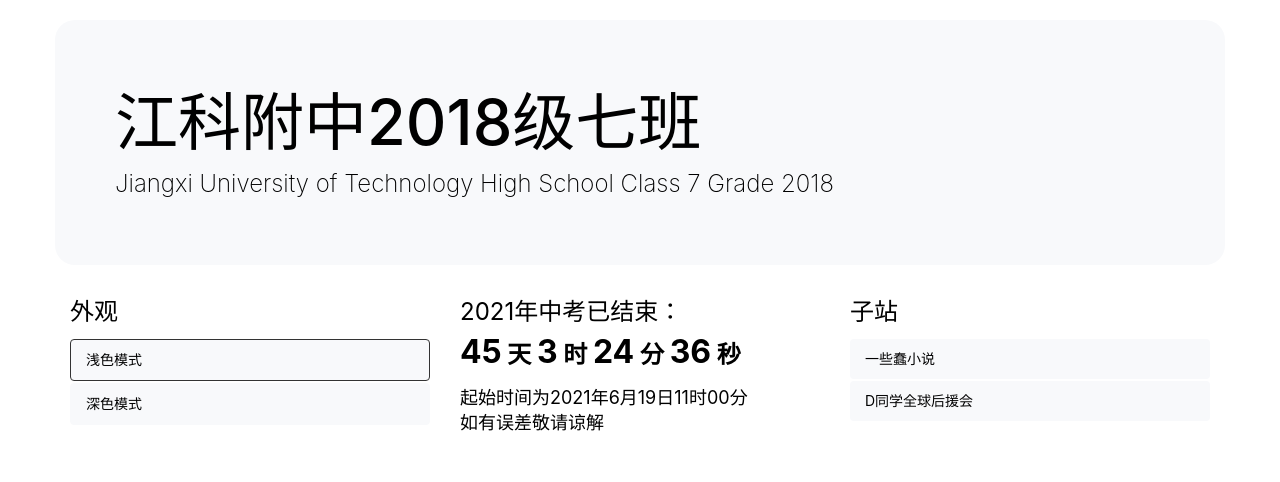
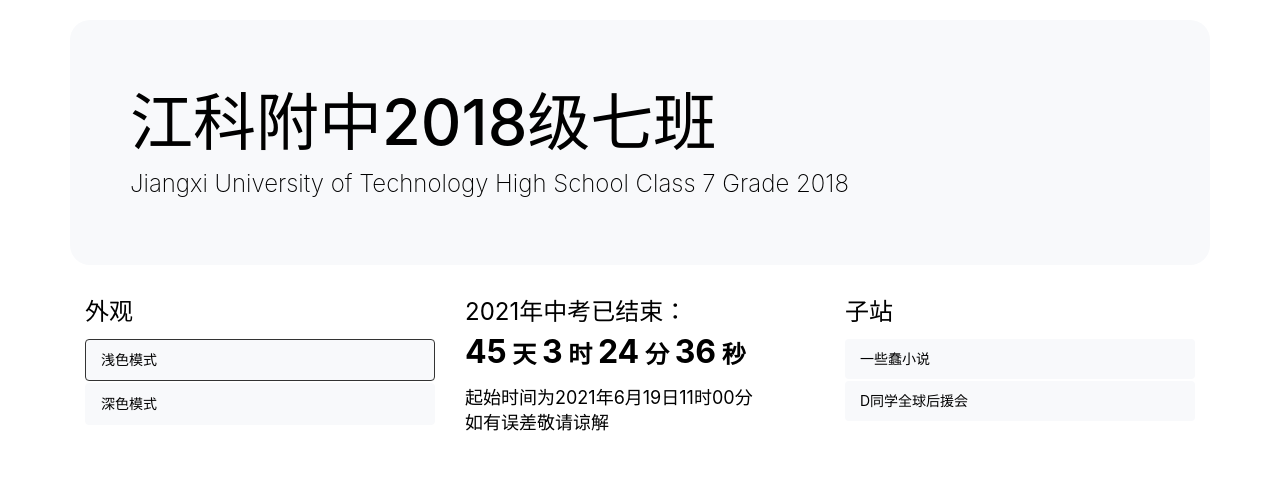
Before and after one commit to arimlll/jkfz187.github.io, a plain HTML site: page index.html in a window 1280 px wide. Shown: the top 482 px of the page. Drawn offline with nearby package versions, Linux system fonts and the light colour scheme; grey boxes are pictures that could not be loaded.

Commit message:
Update index.html

```diff
--- a/index.html
+++ b/index.html
@@ -16,7 +16,7 @@
 </head>
 
 <body id="body"><br>
-    <div class="container" style="padding:0;">
+    <div class="container">
         <div class="row clearfix">
             <div class="col-md-12 column">
                 <div class="jumbotron">
```
